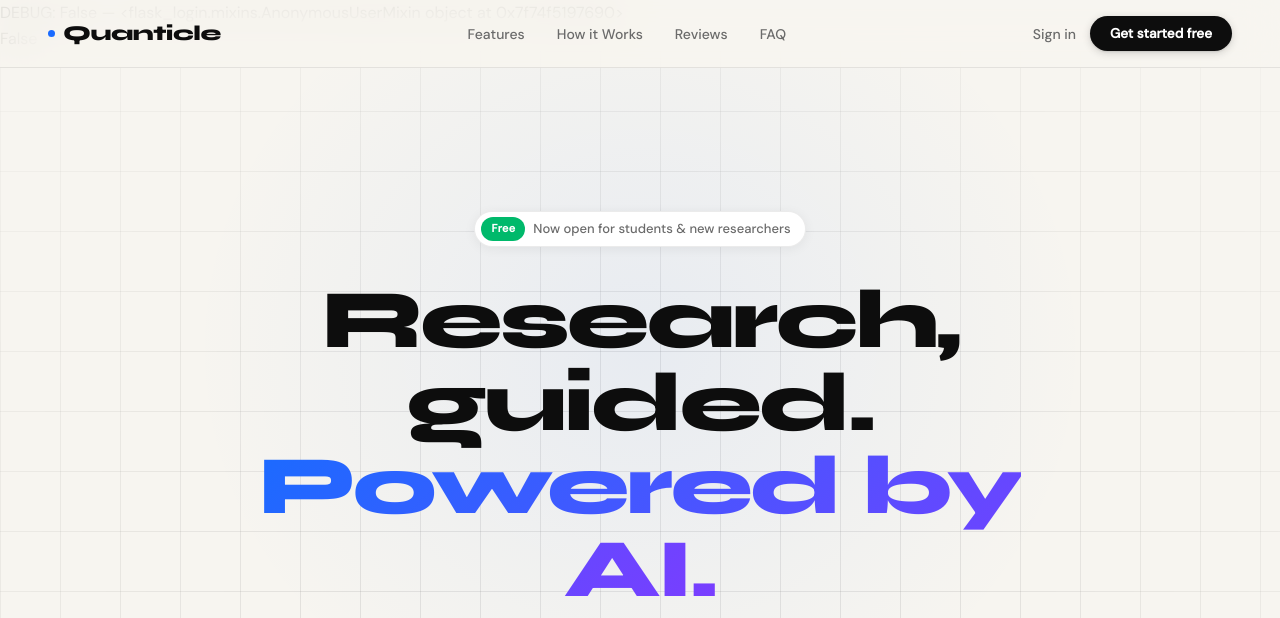
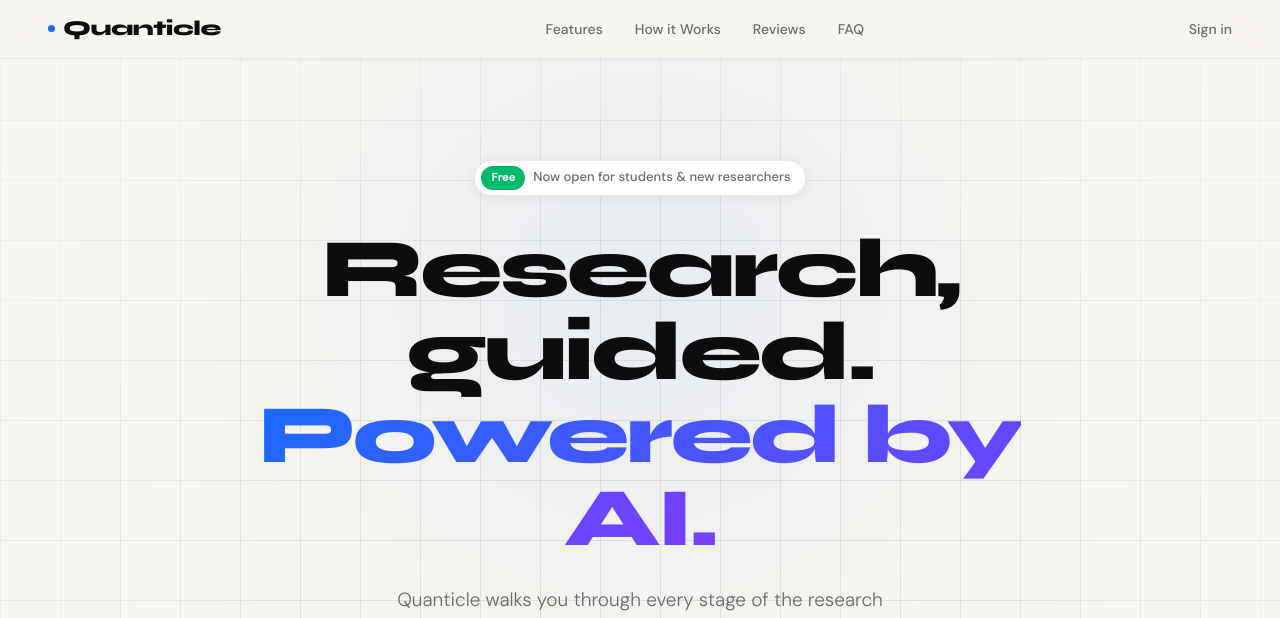
Before and after one commit to V-5000-dev/Quanticle, a Flask app: page / in a window 1280 px wide. Shown: the top 618 px of the page. Run offline with Flask 3, Linux system fonts and the light colour scheme.

Commit message:
Removed debug logs and made the page look improved to show your name instead of asking to sign in.

```diff
--- a/templates/Quanticle.html
+++ b/templates/Quanticle.html
@@ -318,8 +318,6 @@ footer{padding:56px 48px 32px;max-width:1200px;margin:0 auto;display:grid;grid-t
 </style>
 </head>
 <body>
-  <p>DEBUG: {{ user.is_authenticated }} — {{ user }}</p>
-  {{ user.first_name }} {{ user.email }} {{ user.is_authenticated }}
 
 <!-- ═══ LANDING PAGE ═══ -->
 <div id="landingPage" class="page active">
@@ -334,7 +332,7 @@ footer{padding:56px 48px 32px;max-width:1200px;margin:0 auto;display:grid;grid-t
   <span>Hi, {{ user.first_name }}! 👋</span>
   <a href="/logout">Sign out</a>
 {% else %}
-<a href="/login/google">{% if user.is_authenticated %}{{ user.first_name }}{% else %}Sign in{% endif %}</a>
+<span class="blbl">Sign in with Google</span>
 {% endif %}
 <a href="/login/google">Get started free</a>
 
@@ -349,8 +347,8 @@ footer{padding:56px 48px 32px;max-width:1200px;margin:0 auto;display:grid;grid-t
     <li><a href="javascript:void(0)" onclick="scrollSec('faq')">FAQ</a></li>
   </ul>
   <div class="ncta">
-    <button class="btn-ghost" onclick="goAuth('login')">Sign in</button>
-    <button class="btn-nav"   onclick="goAuth('signup')">Get started free</button>
+    <button class="btn-ghost" onclick="goAuth('login')">{% if user.is_authenticated %}Hello, {{ user.first_name }}{% else %}Sign in{% endif %}</button>
+
   </div>
   <button class="hamburger" onclick="openMM()">
     <span></span><span></span><span></span>
@@ -512,6 +510,7 @@ footer{padding:56px 48px 32px;max-width:1200px;margin:0 auto;display:grid;grid-t
     <h2>Start your research journey today.</h2>
     <p>Free to use. No credit card. No experience required. Just curiosity.</p>
     <div class="cta-acts">
+
       <button class="btn-white" onclick="goAuth('signup')">Get started free<svg width="13" height="13" viewBox="0 0 14 14" fill="none" stroke="currentColor" stroke-width="2" stroke-linecap="round" stroke-linejoin="round"><path d="M3 7h8M8 4l3 3-3 3"/></svg></button>
       <button class="btn-owht" onclick="scrollSec('how')">See how it works</button>
     </div>
@@ -524,7 +523,7 @@ footer{padding:56px 48px 32px;max-width:1200px;margin:0 auto;display:grid;grid-t
     <p>AI-powered insights for smarter lab research. Built for the next generation of scientists.</p>
   </div>
   <div class="fcol"><h4>Product</h4><a onclick="navTo('features')">Features</a><a onclick="navTo('how')">How it Works</a><a onclick="navTo('reviews')">Reviews</a><a onclick="navTo('faq')">FAQ</a></div>
-  <div class="fcol"><h4>Account</h4><a onclick="goAuth('login')">Sign in</a><a onclick="goAuth('signup')">Create account</a></div>
+  <div class="fcol"><h4>Account</h4><a onclick="goAuth('login')">Sign in</a>
   <div class="fcol"><h4>Legal</h4><a>Privacy Policy</a><a>Terms of Service</a><a>Security</a></div>
 </footer>
 <div class="fbot"><p>&#169; 2025 Quanticle, Inc. All rights reserved.</p><p>Made for curious minds everywhere.</p></div>
@@ -544,12 +543,7 @@ footer{padding:56px 48px 32px;max-width:1200px;margin:0 auto;display:grid;grid-t
   <div class="achd">
     <div class="abrand"><svg width="24" height="24" viewBox="0 0 26 26" fill="none"><ellipse cx="13" cy="13" rx="5" ry="11" stroke="currentColor" stroke-width="1.7"/><ellipse cx="13" cy="13" rx="11" ry="5" stroke="currentColor" stroke-width="1.7"/><circle cx="13" cy="13" r="2.4" fill="currentColor"/></svg></div>
     <div class="atitle" id="aTitle">Welcome back</div>
-    <div class="asub"   id="aSub">Sign in to continue your research journey</div>
-  </div>
-
-  <div class="atabs">
-    <button class="atab active" id="tabLogin"  onclick="authTab('login')">Sign in</button>
-    <button class="atab"        id="tabSignup" onclick="authTab('signup')">Create account</button>
+    <div class="asub" id="aSub">Sign in to continue your research journey</div>
   </div>
 
   <!-- LOGIN -->
@@ -568,7 +562,7 @@ footer{padding:56px 48px 32px;max-width:1200px;margin:0 auto;display:grid;grid-t
             <path fill="#FBBC05" d="M10.53 28.59c-.48-1.45-.76-2.99-.76-4.59s.27-3.14.76-4.59l-7.98-6.19C.92 16.46 0 20.12 0 24c0 3.88.92 7.54 2.56 10.78l7.97-6.19z"/>
             <path fill="#34A853" d="M24 48c6.48 0 11.93-2.13 15.89-5.81l-7.73-6c-2.18 1.48-4.97 2.31-8.16 2.31-6.26 0-11.57-3.59-13.46-8.91l-7.98 6.19C6.51 42.62 14.62 48 24 48z"/>
           </svg>
-          <span class="blbl">Sign in with Google</span>
+          <span class="blbl">{% if user.is_authenticated %} {% else %}Sign in with Google {% endif %}</span>
         </a>
       {% endif %}
     </div>
```
Also changed, not shown: instance/quanticle.db.
